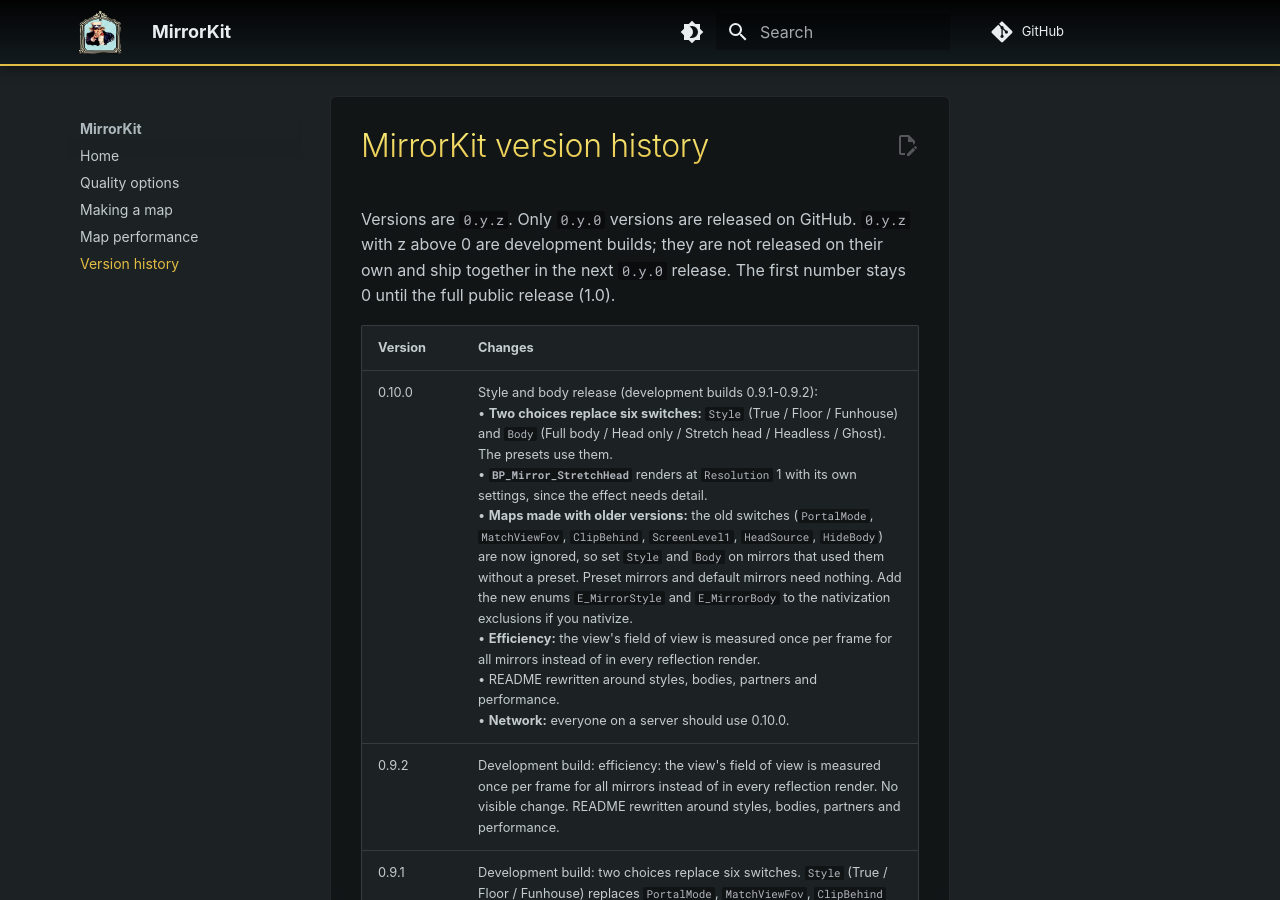
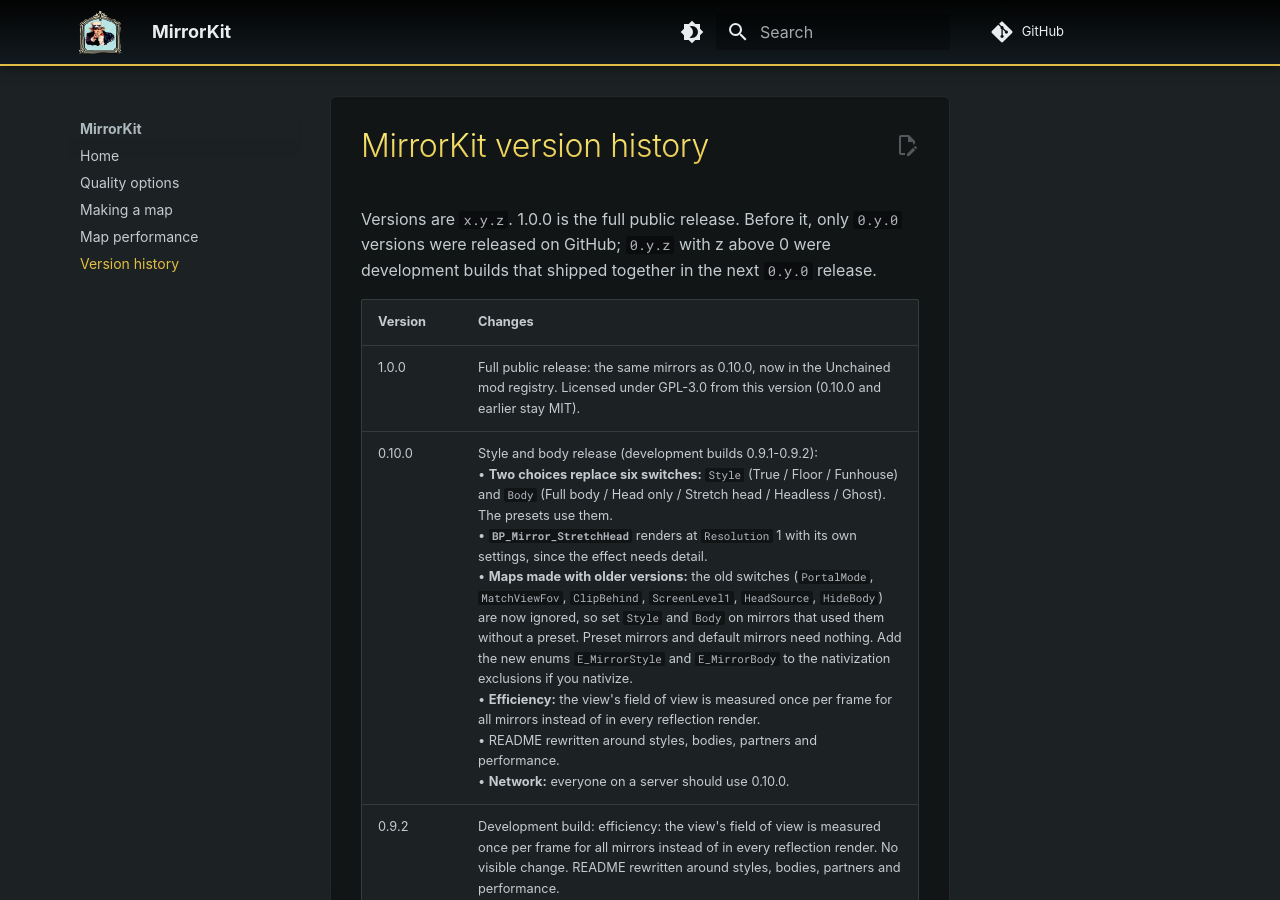
Before and after one commit to SageFlare/MirrorKit, an MkDocs documentation site: the page built from docs/CHANGELOG.md, in a window 1280 px wide and 900 px high. Built offline with MkDocs 1.6.1 and Material for MkDocs 9.7.7, drawn with Linux system fonts in a browser that asks for light colours; some web fonts are replaced; comment, search, counter and statistics services are not loaded.

Commit message:
MirrorKit 1.0.0
Full public release (same content as 0.10.0), GPL-3.0.

Co-Authored-By: Claude Opus 5.5 <noreply@anthropic.com>

```diff
--- a/docs/CHANGELOG.md
+++ b/docs/CHANGELOG.md
@@ -1,9 +1,10 @@
 # MirrorKit version history
 
-Versions are `0.y.z`. Only `0.y.0` versions are released on GitHub. `0.y.z` with z above 0 are development builds; they are not released on their own and ship together in the next `0.y.0` release. The first number stays 0 until the full public release (1.0).
+Versions are `x.y.z`. 1.0.0 is the full public release. Before it, only `0.y.0` versions were released on GitHub; `0.y.z` with z above 0 were development builds that shipped together in the next `0.y.0` release.
 
 | Version | Changes |
 | --- | --- |
+| 1.0.0 | Full public release: the same mirrors as 0.10.0, now in the Unchained mod registry. Licensed under GPL-3.0 from this version (0.10.0 and earlier stay MIT). |
 | 0.10.0 | Style and body release (development builds 0.9.1-0.9.2):<br>• **Two choices replace six switches:** `Style` (True / Floor / Funhouse) and `Body` (Full body / Head only / Stretch head / Headless / Ghost). The presets use them.<br>• **`BP_Mirror_StretchHead`** renders at `Resolution` 1 with its own settings, since the effect needs detail.<br>• **Maps made with older versions:** the old switches (`PortalMode`, `MatchViewFov`, `ClipBehind`, `ScreenLevel1`, `HeadSource`, `HideBody`) are now ignored, so set `Style` and `Body` on mirrors that used them without a preset. Preset mirrors and default mirrors need nothing. Add the new enums `E_MirrorStyle` and `E_MirrorBody` to the nativization exclusions if you nativize.<br>• **Efficiency:** the view's field of view is measured once per frame for all mirrors instead of in every reflection render.<br>• README rewritten around styles, bodies, partners and performance.<br>• **Network:** everyone on a server should use 0.10.0. |
 | 0.9.2 | Development build: efficiency: the view's field of view is measured once per frame for all mirrors instead of in every reflection render. No visible change. README rewritten around styles, bodies, partners and performance. |
 | 0.9.1 | Development build: two choices replace six switches. `Style` (True / Floor / Funhouse) replaces `PortalMode`, `MatchViewFov`, `ClipBehind` and `ScreenLevel1`; `Body` (Full body / Head only / Stretch head / Headless / Ghost) replaces `HeadSource` and `HideBody`. The presets use them; `BP_Mirror_StretchHead` renders at `Resolution` 1 with its own settings. **Maps made with older versions:** the old switches are now ignored, so set `Style` and `Body` on mirrors that used them (funhouse, floor, headless, stretch-head or ghost mirrors placed without the presets). Preset mirrors and default mirrors need nothing. New enums `E_MirrorStyle` and `E_MirrorBody` (add them to the nativization exclusions if you nativize). |
```
Also changed, not shown: README.md (+1 -1 lines), docs/index.md (+1 -1 lines).
